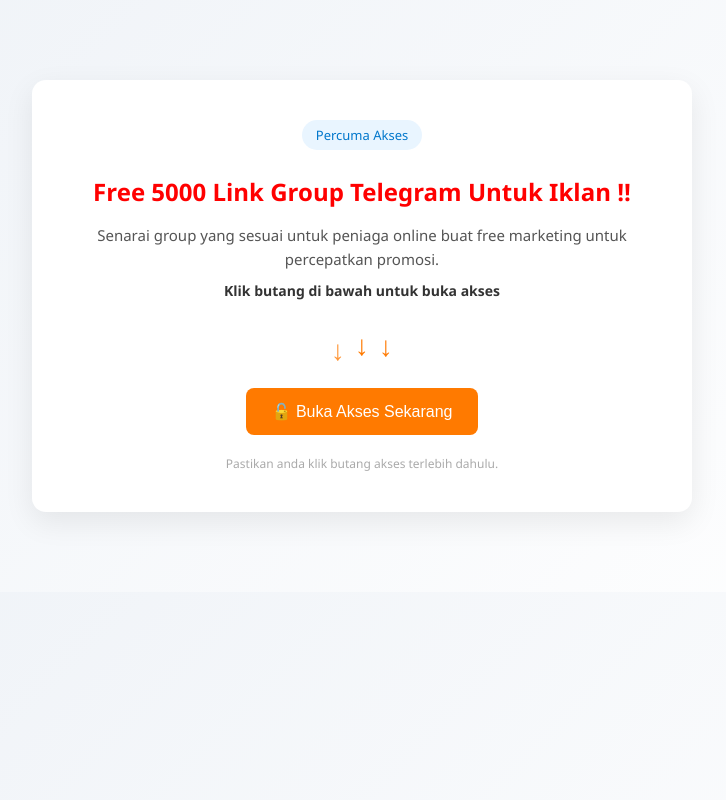
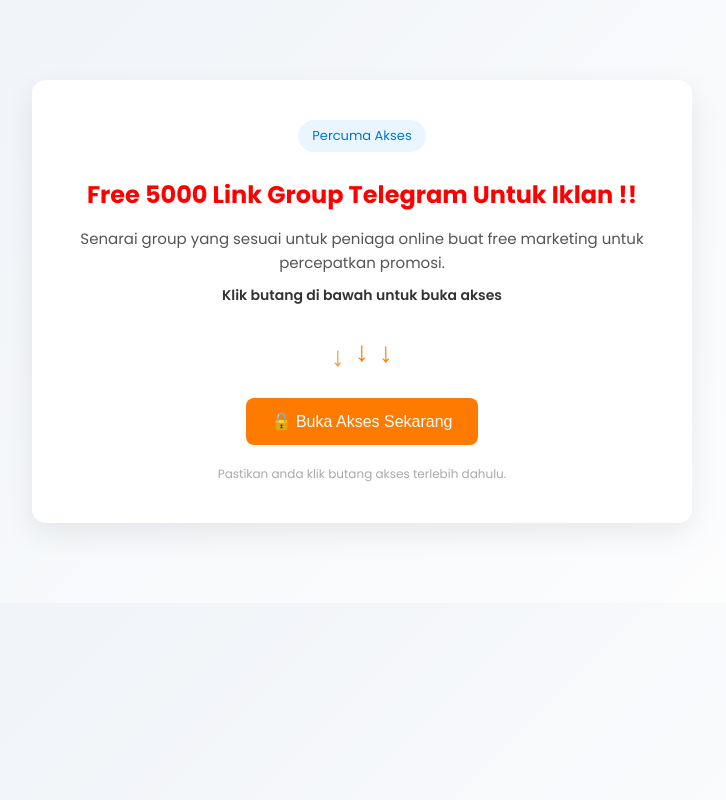
Before and after one commit to orangeoze/free-gift-for-you, a plain HTML site: page index.html in a window 1280 px wide. Shown: the whole page, without its empty margins (278-1004 px from the left). Drawn offline with Linux system fonts and the light colour scheme.

Commit message:
Update index.html

```diff
--- a/index.html
+++ b/index.html
@@ -4,6 +4,9 @@
 <meta charset="UTF-8">
 <meta name="viewport" content="width=device-width, initial-scale=1.0">
 <title>Unlock Gift</title>
+
+<!-- Load Poppins font -->
+<link href="https://fonts.googleapis.com/css2?family=Poppins:wght@400;600;700&display=swap" rel="stylesheet">
 
 <script>
 /* ==============================
@@ -26,7 +29,7 @@
 <style>
 body{
     margin:0;
-    font-family: 'Segoe UI', Arial, sans-serif;
+    font-family: 'Poppins', sans-serif;
     background: linear-gradient(135deg,#eef2f7,#ffffff);
 }
 
```
